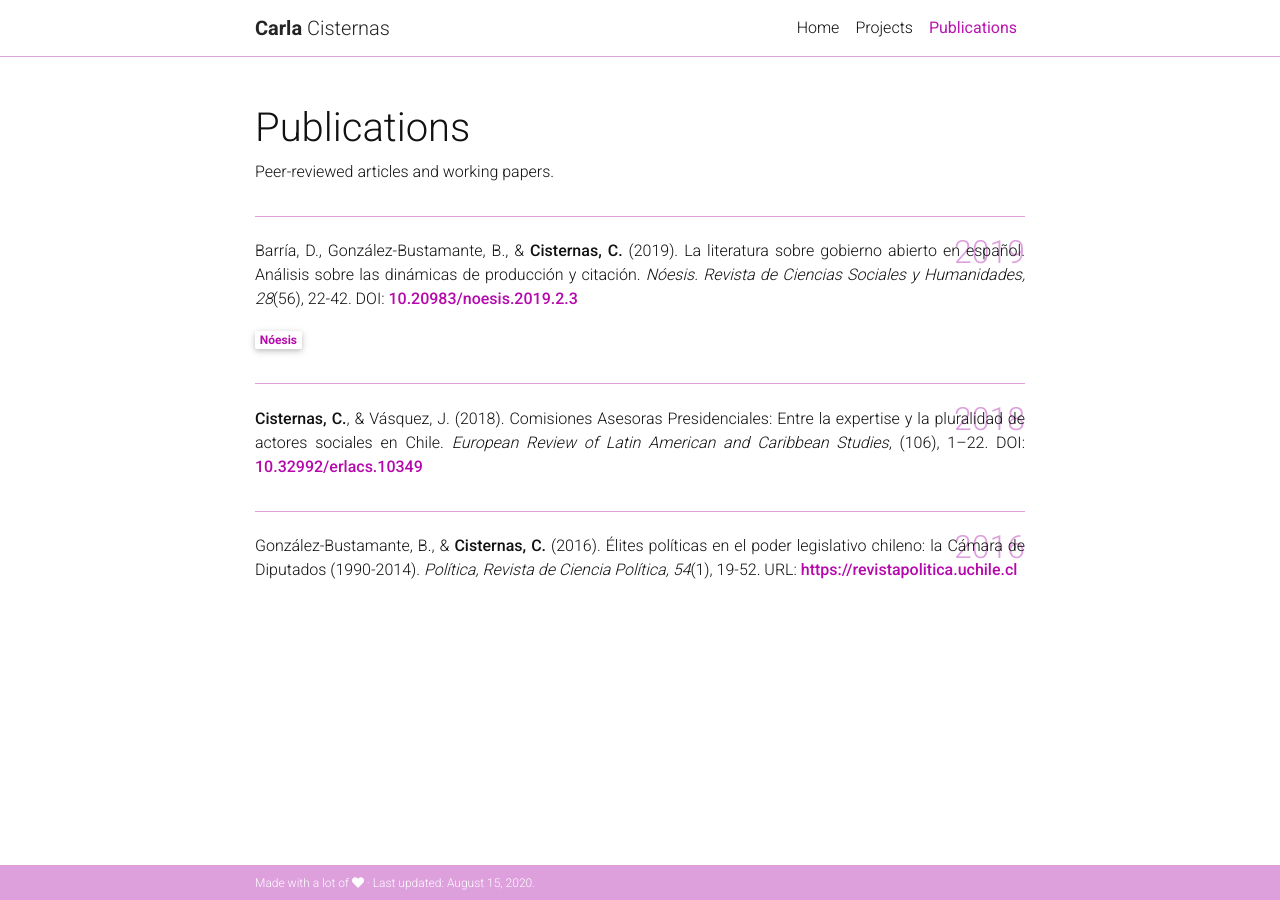
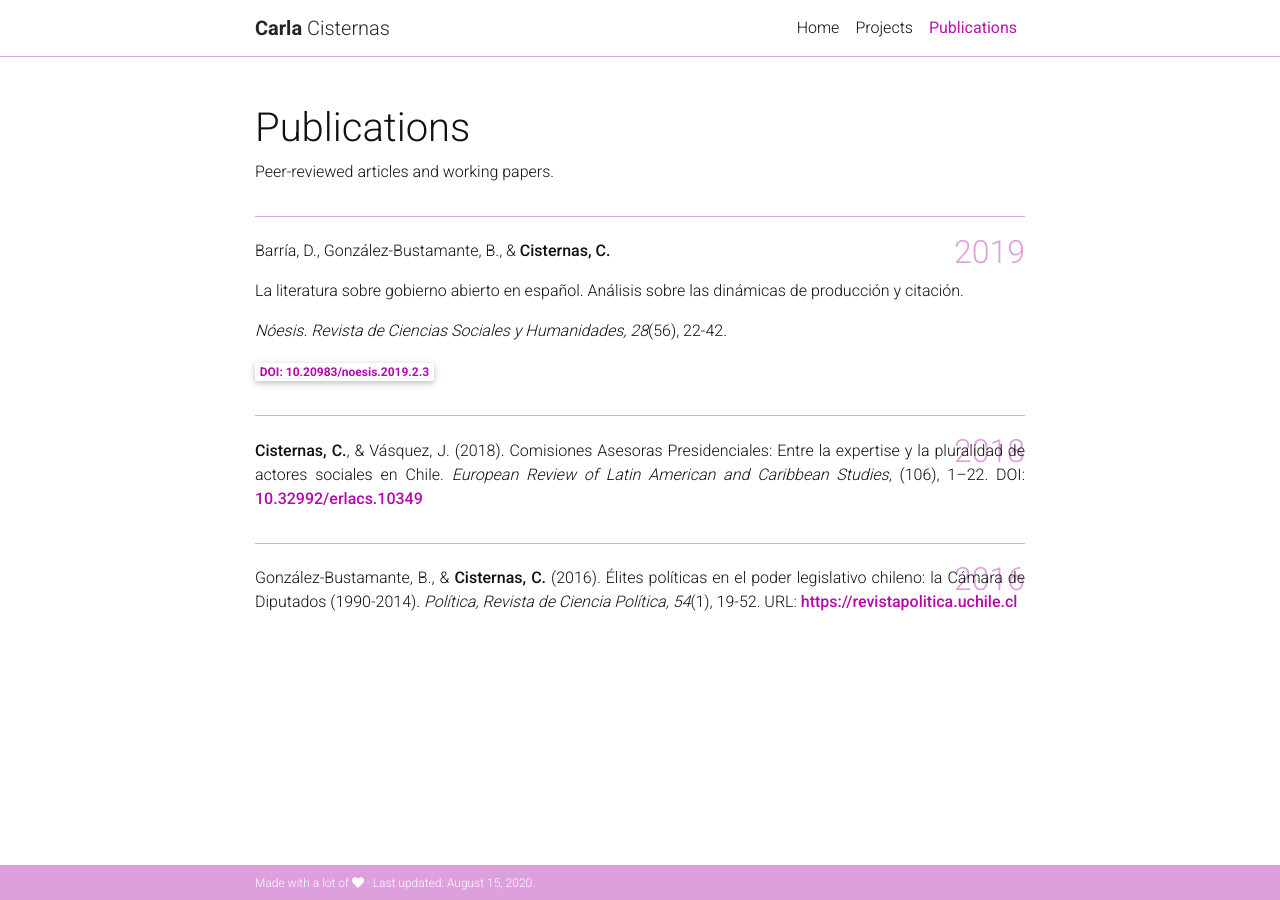
Before and after one commit to training-datalab/carlacisternas.com, a Jekyll site: the page built from _pages/publications.md, in a window 1280 px wide. Built offline with Jekyll 4.4.1, drawn with Linux system fonts in a browser that asks for light colours; nearby versions of some CDN libraries; a style sheet for code colours, icons or effects is not loaded.

Commit message:
Update publications.md

```diff
--- a/_pages/publications.md
+++ b/_pages/publications.md
@@ -10,9 +10,10 @@ nav: true
 
 <h2 class="year">{{2019}}</h2>
 
-<p align="justify">Barría, D., González-Bustamante, B., &amp; <strong>Cisternas, C.</strong> (2019). La literatura sobre gobierno abierto en español. Análisis sobre las dinámicas de producción y citación. <em>Nóesis. Revista de Ciencias Sociales y Humanidades, 28</em>(56), 22-42. DOI: <a href="http://doi.org/10.20983/noesis.2019.2.3" target="_blank"><strong>10.20983/noesis.2019.2.3</strong></a></p>
-
-<abbr class="badge"><a href="{http://doi.org/10.20983/noesis.2019.2.3" target="_blank">Nóesis</a></abbr>
+<p align="justify">Barría, D., González-Bustamante, B., &amp; <strong>Cisternas, C.</strong></p>
+<p align="justify">La literatura sobre gobierno abierto en español. Análisis sobre las dinámicas de producción y citación.</p>
+<p align="justify"><em>Nóesis. Revista de Ciencias Sociales y Humanidades, 28</em>(56), 22-42.</p>
+<abbr class="badge"><a href="{http://doi.org/10.20983/noesis.2019.2.3" target="_blank">DOI: 10.20983/noesis.2019.2.3</a></abbr>
 
 <h2 class="year">2018</h2>
 
```
